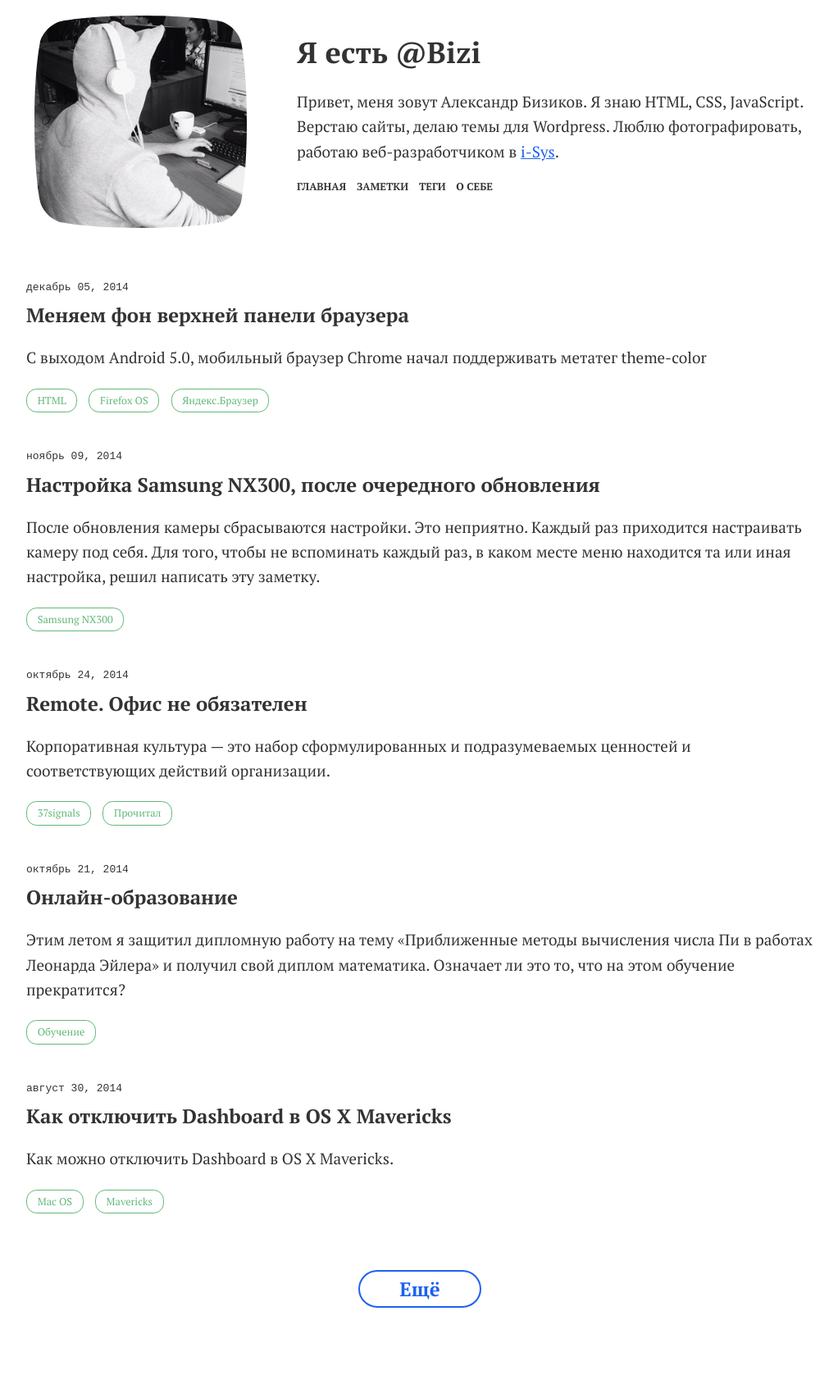
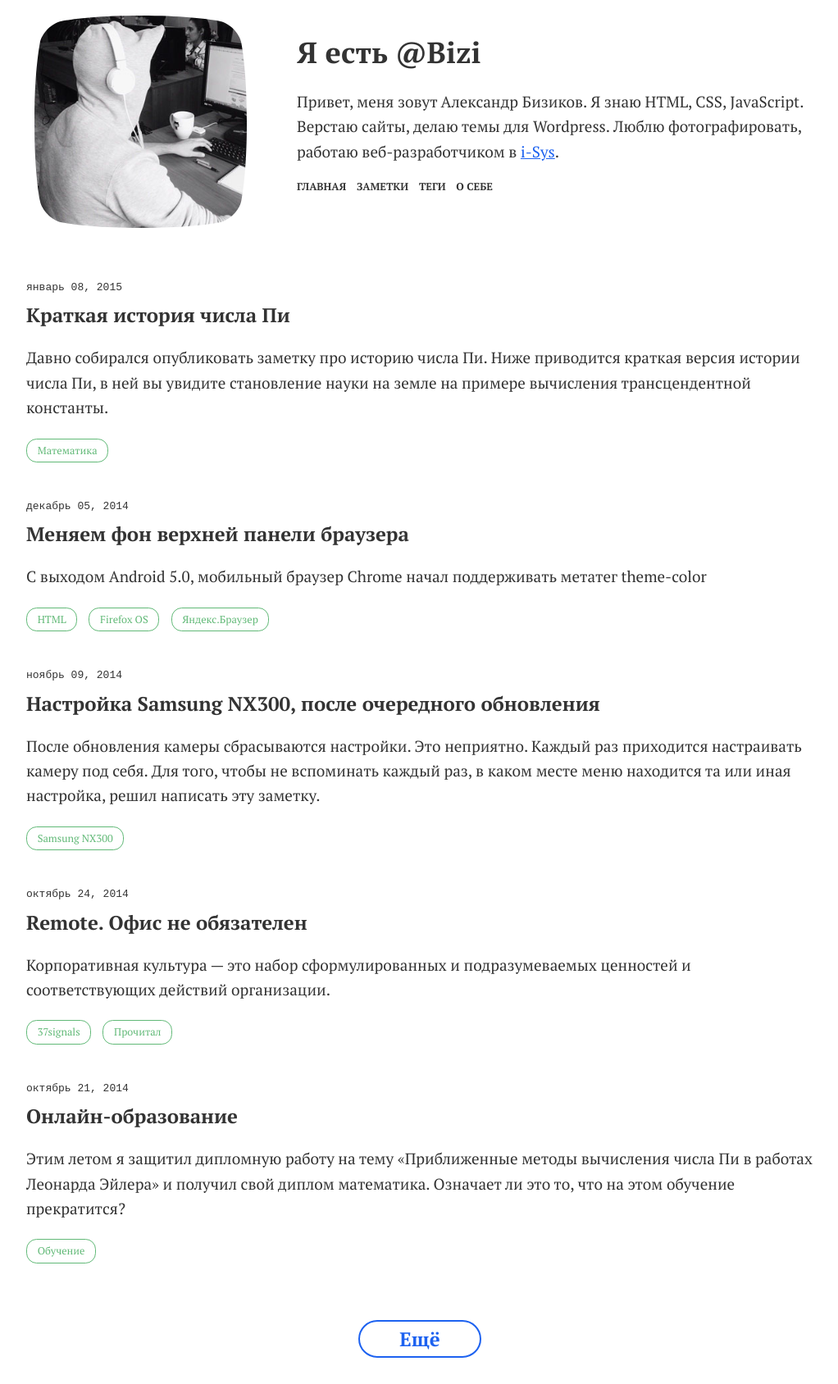
Before and after one commit to anna-vanlee/bizikov.ru, a Jekyll site: the page built from index.html, in a window 1280 px wide. Shown: the whole page at 82% size, without its empty margins (128-1150 px from the left). Built offline with Jekyll 4.4.1, drawn with Linux system fonts in a browser that asks for light colours; before the commit the page ends 1628 px from its top, so only the background shows below that; some of the changed lines change nothing that is shown.

Commit message:
#121 Публикация заметки про число Пи

```diff
--- a/_posts/2015-01-08-history-of-pi.md
+++ b/_posts/2015-01-08-history-of-pi.md
@@ -1,17 +1,19 @@
 ---
 layout: post
 title: "Краткая история числа Пи"
+excerpt: "Давно собирался опубликовать заметку про историю числа Пи. Ниже приводится краткая версия истории числа Пи, в ней вы увидите становление науки на земле на примере вычисления трансцендентной константы."
 keywords: Число Пи, История числа Пи
 script: "http://cdn.mathjax.org/mathjax/latest/MathJax.js?config=TeX-AMS-MML_HTMLorMML"
-published: false
 tags:
 - Математика
 ---
 
-Давно собирался опубликовать заметку про историю числа Пи, так как в своей дипломной работе детально изучал этот вопрос.
-Ниже приводиться краткая версия истории числа Пи, в ней вы увидите становление науки на земле на примере вычисления трансцендентной константы.
+Давно собирался опубликовать заметку про историю числа \\(\pi \\).
+Ниже приводится краткая версия истории числа Пи, в ней вы увидите становление науки на земле на примере вычисления трансцендентной константы.
 
-----
+В статье присутствуют математические формулы, поэтому для чтения перейдите на сайт, для их корректного отображения.
+
+### Начало
 
 Число \\( \pi \\) имеет богатую историю. Данная константа обозначает отношение длины окружности к ее диаметру.
 В науке число \\( \pi \\) используют в любых расчетах, где есть окружности. Начиная от объема банки газировки, до орбит спутников.
@@ -19,20 +21,25 @@ tags:
 Например, электромагнитные волны и даже музыку.
 
 В 1706 году в книге «Новое введение в математику» британского ученого Уильяма Джонса (1675-1749 гг.) для обозначения числа 3,141592...
-впервые была использована буква греческого алфавита \\( \pi \\). Это обозначение происходит от начальной буквы греческих слов \\( \pi \\)εριϕερεια - окружность, периферия и \\( \pi \\)εριµετρoς - периметр.
+впервые была использована буква греческого алфавита \\( \pi \\). Это обозначение происходит от начальной буквы греческих слов περιϕερεια - окружность, периферия и περιµετρoς - периметр.
 Общепринятым обозначение стало после работ Леонарда Эйлера в 1737 году.
 
-Постоянство отношения длины любой окружности к ее диаметру было замечено уже давно. Жители Междуречья применяли довольно грубое приближение числа \\( \pi \\).
-Как следует из древних задач, в своих расчетах они используют значение \\( \pi \\) ≈3.
+### Геометрический период
+
+Постоянство отношения длины любой окружности к её диаметру было замечено уже давно. Жители Междуречья применяли [1, c.13]  довольно грубое приближение числа \\( \pi \\).
+Как следует из древних задач, в своих расчетах они используют значение \\( \pi  ≈ 3 \\).
 
 Более точное значение для \\( \pi \\) использовали древние египтяне. В Лондоне и Нью-Йорке хранятся две части древнеегипетского папируса, который называют «папирус Ринда».
-Папирус был составлен писцом Армесом примерно между 2000-1700 гг. до н.э.. Армес в своем папирусе написал, что площадь круга с радиусом r равна площади квадрата со стороной, равной \\(\frac{8}{9} \\) от диаметра окружности \\(\frac{8}{9} \cdot 2r \\), то есть \\( \frac{256}{81} \cdot r^2 = \pi r^2\\). Отсюда \\(\pi = 3,16\\).
+Папирус был составлен писцом Армесом примерно между 2000-1700 гг. до н.э.. Армес в своем папирусе написал, что площадь круга с радиусом \\(r\\) равна площади квадрата со стороной, равной \\(\frac{8}{9} \\) от диаметра окружности \\(\frac{8}{9} \cdot 2r \\), то есть \\( \frac{256}{81} \cdot r^2 = \pi r^2\\). Отсюда \\(\pi = 3,16\\).
 
 Древнегреческий математик Архимед (287-212 гг. до н.э.) впервые поставил задачу измерения круга на научную почву.
 Он получил [3, c.171] оценку \\(3\frac{10}{71} < \pi < 3\frac{1}{7} \\), рассмотрев отношение периметров вписанного и описанного 96-угольника к диаметру окружности. Архимед выразил приближение числа \\( \pi \\) в виде дроби \\(\frac{22}{7}\\), которое до сих называется архимедовым числом.
 
 Метод достаточно простой, но при отсутствии готовых таблиц тригонометрических функций потребуется извлечение корней.
 Кроме этого, приближение сходится к \\( \pi \\) очень медленно: с каждой итерацией погрешность уменьшается лишь вчетверо.
+
+### Аналитический период
+
 Несмотря на это, до середины 17 века все попытки европейских учёных вычислить число \\( \pi \\) сводились к увеличению сторон многоугольника.
 Так например, голландский математик Лудольф ван Цейлен (1540-1610 гг.) вычислил [1, c.32] приближенное значение числа \\( \pi \\) с точностью до 20-ти десятичных цифр.
 На вычисление ему понадобилось 10 лет. Удваивая по методу Архимеда число сторон вписанных и описанных многоугольников, он дошел до \\(60 \cdot 2^{29} \\) - угольника с целью вычисления \\( \pi \\) с 20 десятичными знаками.
@@ -66,13 +73,14 @@ tags:
 
 Ряд получается при подстановке x = 1 в \\(arctg x = x - \frac{x^3}{3} + \frac{x^5}{5} - \frac{x^7}{7} + \frac{x^9}{9} - \cdots\\)
 
-Леонард Эйлер развивает идею Лейбница в своих работах, посвященных использованию рядов для arctg x при вычислении числа \\( \pi \\). В трактате «De variis modis circuli quadraturam numeris proxime exprimendi» (О различных методах выражения квадратуры круга приближенными числами)[5], написанном в 1738 году, рассматриваются методы усовершенствования вычислений по формуле Лейбница. Эйлер пишет о том, что ряд для арктангенса будет сходиться быстрее, если аргумент будет стремиться к нулю. Для x = 1 сходимость ряда очень медленная: для вычисления с точностью до 100 цифр необходимо сложить \\(10^{50}\\) членов ряда. Ускорить вычисления можно, уменьшив значение аргумента. Если принять  \\(x = \frac{\sqrt{3}}{3}\\), то получается ряд
+Леонард Эйлер развивает идею Лейбница в своих работах, посвященных использованию рядов для arctg x при вычислении числа \\( \pi \\). В трактате **«De variis modis circuli quadraturam numeris proxime exprimendi»** (О различных методах выражения квадратуры круга приближенными числами)[5], написанном в 1738 году, рассматриваются методы усовершенствования вычислений по формуле Лейбница.
+Эйлер пишет о том, что ряд для арктангенса будет сходиться быстрее, если аргумент будет стремиться к нулю. Для \\(x = 1\\) сходимость ряда очень медленная: для вычисления с точностью до 100 цифр необходимо сложить \\(10^{50}\\) членов ряда. Ускорить вычисления можно, уменьшив значение аргумента. Если принять  \\(x = \frac{\sqrt{3}}{3}\\), то получается ряд
 
 \\[ \frac{\pi}{6} = artctg\frac{\sqrt{3}}{3} = \frac{\sqrt{3}}{3}(1 - \frac{1}{3 \cdot 3} + \frac{1}{5 \cdot 3^2} - \frac{1}{7 \cdot 3^3} + \cdots) \\]
 
-По утверждению Эйлера, если мы возьмем 210 членов ряда 2, то получим 100 верных знаков числа. Полученный ряд неудобен, потому что необходимо знать достаточно точное значение иррационального числа \\( \sqrt{3} \\). Также Эйлер в своих вычислениях использовал разложения арктангенсов на сумму арктангенсов меньших аргументов [4, c.9]:
+По утверждению Эйлера, если мы возьмем 210 членов этого ряда, то получим 100 верных знаков числа. Полученный ряд неудобен, потому что необходимо знать достаточно точное значение иррационального числа \\( \sqrt{3} \\). Также Эйлер в своих вычислениях использовал разложения арктангенсов на сумму арктангенсов меньших аргументов [4, c.9]:
 
-\\[arctg\frac{1}{p} = arctg\frac{1}{p+q} + arctg\frac{1}{p^2 + 2pq + 1 },\\]
+\\[arctg\frac{1}{p} = arctg\frac{1}{p+q} + arctg\frac{1}{p^2 + pq + 1 },\\]
 
 \\[arctg\frac{1}{n} = arctg\frac{1}{n+1} + arctg\frac{1}{n^2 + n + 1 },\\]
 
@@ -84,12 +92,15 @@ tags:
 
 В последующие годы уточнения значения числа \\( \pi \\) происходили все быстрее и быстрее. Так, например, в 1794 году Георг Вега (1754-1802 гг.) определил уже 140 знаков [6, c.50], из который только 136 оказались верными.
 
+### Период компьютерных вычислений
+
 XX век ознаменован совершенно новым этапом в вычислении числа \\( \pi \\). Индийский математик Сриниваса Рамануджан (1887-1920 гг.) обнаружил множество новых формул [7] для \\( \pi \\). В 1910 году он получил формулу для вычисления \\( \pi \\) через разложение арктангенса в ряд Тейлора:
 
 \\[\pi = \frac{9801}{2\sqrt{2} \sum\limits_{k=1}^{\infty} \frac{(1103+26390k) \cdot (4k)!}{(4\cdot99)^{4k} (k!)^2}} .\\]
 
 При k=100 достигается точность в 600 верных цифр числа \\( \pi \\).
-Появление ЭВМ позволило существенно увеличить точность получаемых значений за более короткие сроки. В 1949 году всего за 70 часов с помощью ENIAC группа ученых под руководством Джона фон Неймана (1903-1957 гг.) получила 2037 знаков после запятой числа \\( \pi \\) [6, c.52]. Давид и Грегорий Чудновские в 1987 году получили формулу с помощью которой смогли установить несколько рекордов [1, c.64] в вычислении \\( \pi \\):
+
+Появление ЭВМ позволило существенно увеличить точность получаемых значений за более короткие сроки. В 1949 году всего за 70 часов с помощью <a href="https://ru.wikipedia.org/wiki/%D0%AD%D0%9D%D0%98%D0%90%D0%9A" target="_blank">ENIAC</a> группа ученых под руководством Джона фон Неймана (1903-1957 гг.) получила 2037 знаков после запятой числа \\( \pi \\) [6, c.52]. Давид и Грегорий Чудновские в 1987 году получили формулу с помощью которой смогли установить несколько рекордов [1, c.64] в вычислении \\( \pi \\):
 
 \\[\frac{1}{\pi} = \frac{1}{426880\sqrt{10005}} \sum\limits_{k=1}^{\infty} \frac{(6k)!(13591409+545140134k)}{(3k)!(k!)^3(-640320)^{3k}}.\\]
 
@@ -105,7 +116,7 @@ XX век ознаменован совершенно новым этапом в
 
 \\[ \frac{\pi^3}{180} = \sum\limits_{n=1}^{\infty} \frac{1}{n^3} (\frac{4}{q^{2n} - 1} - \frac{5}{q^{2n} -1} + \frac{1}{q^{4n} -1}), \\]
 
-где \\(e^{\pi}\\). В 2009 году японские ученые, используя суперкомпьютер T2K Tsukuba System получили число \\( \pi \\) c 2 576 980 377 524 десятичными знаками после запятой. Вычисления заняли 73 часа 36 минут. Компьютер был оснащен 640-ка четырех ядерными процессорами AMD Opteron, что обеспечило производительность в 95 триллионов операций в секунду.
+где \\(q = e^{\pi}\\). В 2009 году японские ученые, используя суперкомпьютер T2K Tsukuba System получили число \\( \pi \\) c 2 576 980 377 524 десятичными знаками после запятой. Вычисления заняли 73 часа 36 минут. Компьютер был оснащен 640-ка четырех ядерными процессорами AMD Opteron, что обеспечило производительность в 95 триллионов операций в секунду.
 
 Следующее достижение в вычислении \\( \pi \\) принадлежит французскому программисту Фабрису Беллару [6, c.58], который в конце 2009 года на своем персональном компьютере под управлением Fedora 10 установил рекорд, вычислив  2 699 999 990 000 знаков после запятой числа \\( \pi \\). За последние 14 лет это первый мировой рекорд, который поставлен без использования суперкомпьютера. Для высокой производительности Фабрис использовал формулу братьев Чудновских. В общей сложности вычисление заняло 131 день (103 дня расчеты и 13 дней проверка результата). Достижение Беллара показало, что для таких вычислений не обязательно иметь суперкомпьютер.
 
@@ -125,7 +136,3 @@ XX век ознаменован совершенно новым этапом в
 6. Шумихин, С. Число 𝜋. История длиною в 4000 лет / С. Шумихин, А. Шумихина. - М.: Эксмо, 2011. - 192с.
 7. Борвейн, Дж.М. Рамануджан и число \\( \pi \\). / Борвейн, Дж.М., Борвейн П.Б. В мире науки. 1988 – №4. – С. 58-66.
 8. Alex Yee. Number world. Access mode: http://numberworld.org
-
-----
-
-Рад, что вы дошли до конца!
```
